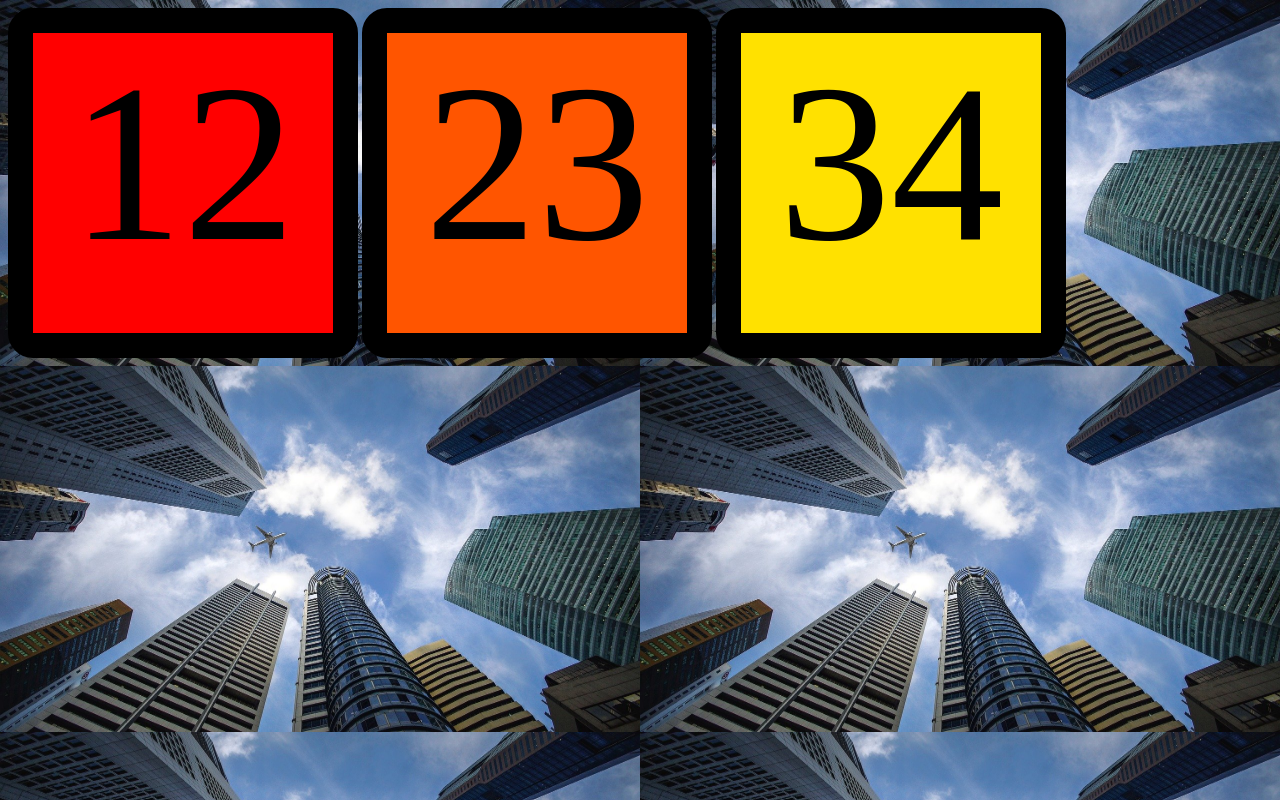
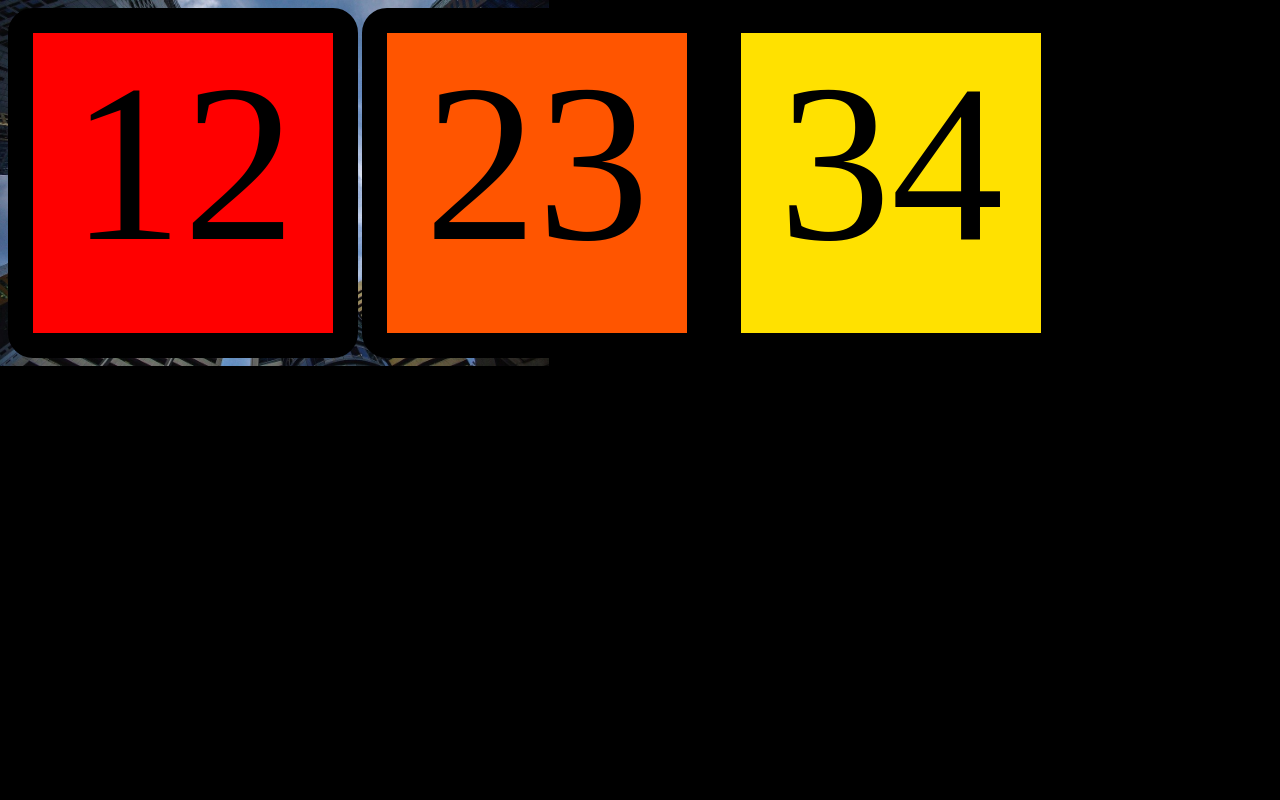
Before and after one commit to Victor-Dev8192/mypv-kv-jhyhsov, a plain HTML site: page index.html in a window 1280 px wide. Drawn offline with Linux system fonts and the light colour scheme.

Commit message:
W
They tell me, "Keep it simple", I tell them, "Take it slow"
I feed and water an idea so I let it grow
I tell them, "Take it easy", they laugh and tell me, "No"
It's cool, but I don't see them laughing at my money, though
They spitting facts at me, I'm spitting tracks, catch me?
I'm spinning gold out my records, know you can't combat me
They tell me, "Jesus walks", I tell them, "Money talks"
Bling got me chill, 'cause I'm living in an icebox
They tell me I've been sleeping, I say, "I'm wide awake"
Tracks hot and ready so they call me Mister Easy-Bake
They say the grass is greener, I think my grass is dank
Drivin' with a drank on an empty tank to the bank

Do you feel me? Take a look inside my brain
The people always different, but it always feels the same
That's the real me, pop the champagne
The haters wanna hurt me, and I'm laughin' at the pain

Stayin' still, eyes closed
Let the world just pass me by
Pain pills, nice clothes
If I fall, I think I'll fly
Touch me, Midas
Make me part of your design
None to guide us
I feel fear for the very last time

They tell me that I'm special, I smile and shake my head
I'll give them stories to tell friends about the things I said
They tell me I'm so humble, I say, "I'm turning red"
They let me lie to them and don't feel like they've been misled
They give so much to me, I'm losing touch, get me?
Served on a silver platter, ask for seconds, they just let me
They tell me I'm a god, I'm lost in the façade
Six feet off the ground at all times, I think I'm feeling odd
No matter what I make, they never see mistakes
Makin' so much bread, I don't care that they're just being fake
They tell me they're below me, I act like I'm above
The people blend together, but I would be lost without their love

Can you heal me? Have I gained too much?
When you become untouchable, you're unable to touch
Is there a real me? Pop the champagne
It hurts me just to think, and I don't do pain

Stayin' still, eyes closed
Let the world just pass me by
Pain pills, nice clothes
If I fall, I think I'll fly
Touch me, Midas
Make me part of your design
None to guide us
I feel fear for the very last time

Lay still, restless
Losing sleep while I lose my mind (Yeah)
All thrill, no stress
All my muses left behind (Left behind)
World is below
So high up, I'm near divine (I'm so high up)
Lean in, let go
I feel fear for the very last time

```diff
--- a/index.html
+++ b/index.html
@@ -8,7 +8,7 @@
     body{
         background-image: url(BACKGROUND_IMAGES/wallpaper002.jpg);
         background-color: rgb(0,0,0);
-        background-repeat: round;
+        background-repeat: no-repeat;
         background-size: contain;
     }
     main{
```
